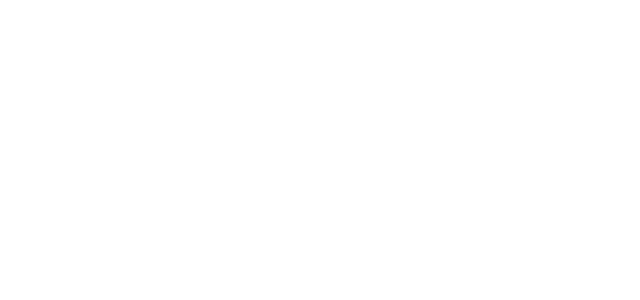
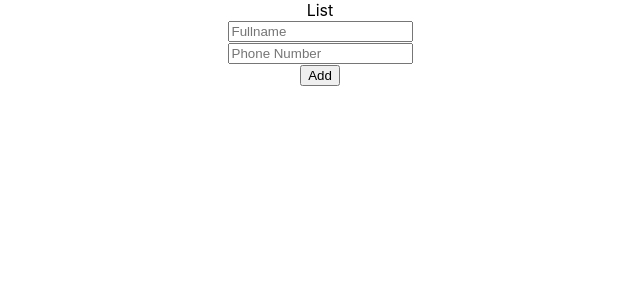
Before and after one commit to ynccsyd/ReactCourse, a React (Create React App) app in the folder react-form-app/: page / in a window 1280 px wide. Shown: the top 300 px of the page, without its empty margins (320-960 px from the left). Built offline with nearby package versions, Linux system fonts and the light colour scheme.

Commit message:
Added Form.js

```diff
--- a/react-form-app/src/App.js
+++ b/react-form-app/src/App.js
@@ -1,9 +1,10 @@
-
+import Contacts from "./components/Contacts/index"
 import './App.css';
 
 function App() {
   return (
     <div className="App">
+    <Contacts/>
 
     </div>
   );
--- a/react-form-app/src/components/Contacts/Form.js
+++ b/react-form-app/src/components/Contacts/Form.js
@@ -1,9 +1,26 @@
 import React from 'react'
+import { useState } from "react";
+
 
 const Form = () => {
-  return (
-    <div>Form</div>
-  )
+    const [form, setForm] = useState({ fullname: "", phone_number: "" });
+    const onChangeInput = (e) => {
+        setForm({ ...form, [e.target.name]: e.target.value })
+
+    }
+    return (
+        <div>
+            <div>
+                <input type="text" name='fullname' placeholder='Fullname' onChange={onChangeInput} />
+            </div>
+            <div>
+                <input type="text" name='phone_number' placeholder='Phone Number' onChange={onChangeInput} />
+            </div>
+            <div>
+                <button>Add</button>
+            </div>
+        </div>
+    )
 }
 
 export default Form
--- /dev/null
+++ b/react-form-app/src/components/Contacts/index.js
@@ -0,0 +1,14 @@
+import React from 'react'
+import List from "./List"
+import Form from "./Form"
+
+const Contacts = () => {
+  return (
+    <div>
+    <List/>
+    <Form/>
+    </div>
+  )
+}
+
+export default Contacts
```
